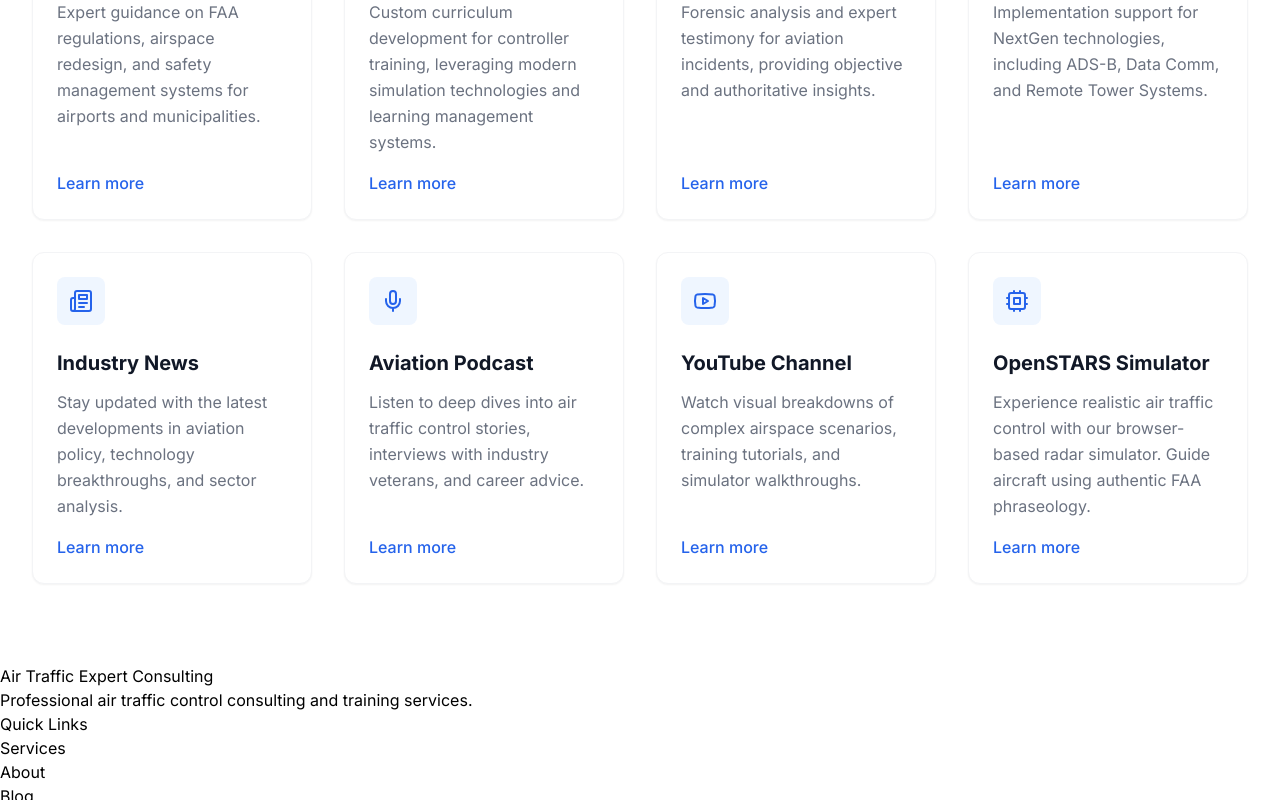
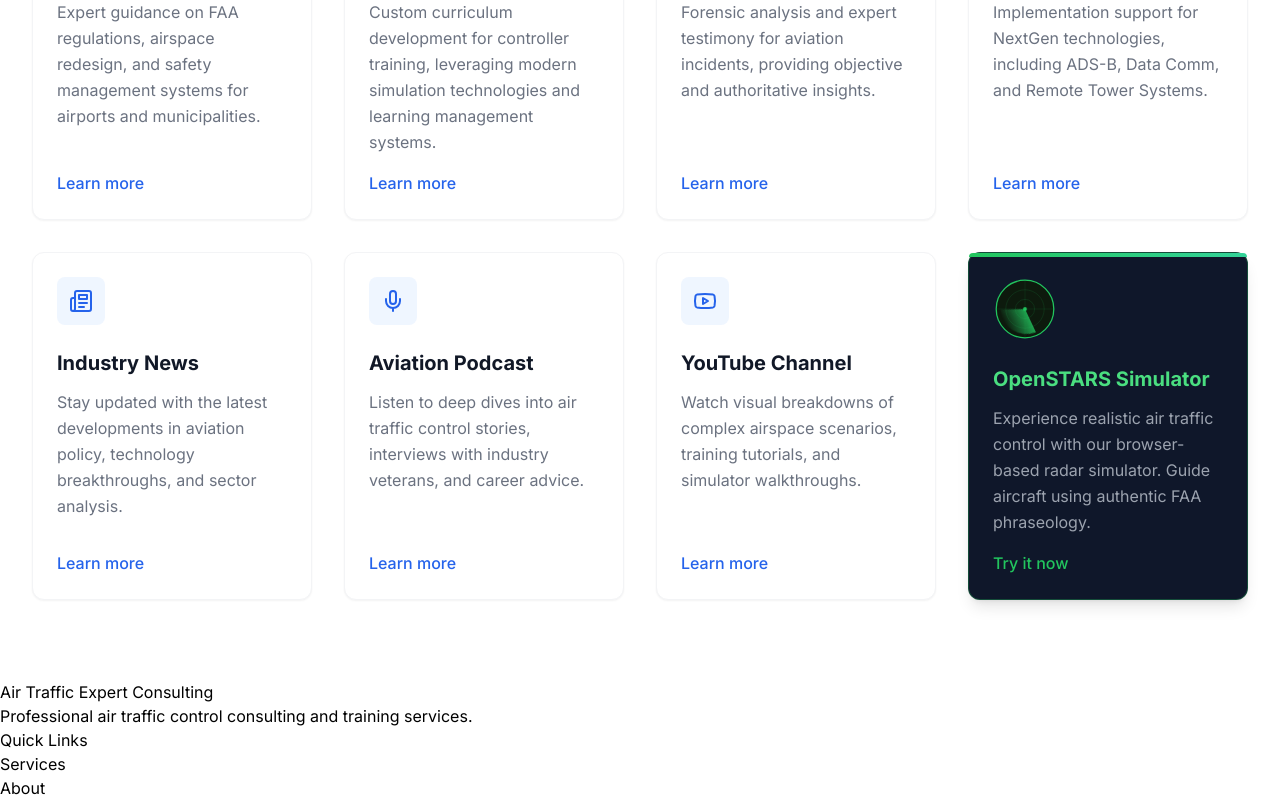
Before and after one commit to willmac1wm/airtrafficexpert-site, a React (Vite) app: page /#/services in a window 1280 px wide. Shown: the part 610-1410 px from the top of the page. Built offline with nearby package versions, Linux system fonts and the light colour scheme; no server answers.

Commit message:
Add animated radar icon for simulator service

```diff
--- a/components/Services.tsx
+++ b/components/Services.tsx
@@ -12,6 +12,35 @@ const iconMap: Record<string, React.FC<any>> = {
   Youtube,
   Newspaper,
 };
+
+// Custom animated radar icon for the simulator
+const RadarIcon: React.FC<{ className?: string }> = ({ className }) => (
+  <svg viewBox="0 0 100 100" className={className} style={{ width: '100%', height: '100%' }}>
+    <circle cx="50" cy="50" r="45" fill="#0d1a0d" stroke="#22c55e" strokeWidth="2"/>
+    <circle cx="50" cy="50" r="30" fill="none" stroke="#22c55e" strokeWidth="0.5" opacity="0.4"/>
+    <circle cx="50" cy="50" r="15" fill="none" stroke="#22c55e" strokeWidth="0.5" opacity="0.4"/>
+    <line x1="50" y1="5" x2="50" y2="95" stroke="#22c55e" strokeWidth="0.5" opacity="0.3"/>
+    <line x1="5" y1="50" x2="95" y2="50" stroke="#22c55e" strokeWidth="0.5" opacity="0.3"/>
+    <path
+      d="M50,50 L50,10 A40,40 0 0,1 85,65 Z"
+      fill="url(#radarSweep)"
+      style={{ transformOrigin: '50% 50%', animation: 'radarSpin 4s linear infinite' }}
+    />
+    <circle cx="50" cy="50" r="3" fill="#22c55e"/>
+    <defs>
+      <linearGradient id="radarSweep" x1="0%" y1="0%" x2="100%" y2="0%">
+        <stop offset="0%" stopColor="rgba(34, 197, 94, 0.8)"/>
+        <stop offset="100%" stopColor="rgba(34, 197, 94, 0)"/>
+      </linearGradient>
+    </defs>
+    <style>{`
+      @keyframes radarSpin {
+        from { transform: rotate(0deg); }
+        to { transform: rotate(360deg); }
+      }
+    `}</style>
+  </svg>
+);
 
 const Services: React.FC = () => {
   return (
@@ -30,6 +59,31 @@ const Services: React.FC = () => {
         <div className="grid grid-cols-1 md:grid-cols-2 lg:grid-cols-4 gap-8">
           {SERVICES.map((service) => {
             const Icon = iconMap[service.iconName] || Cpu;
+            const isSimulator = service.iconName === 'Radar';
+
+            if (isSimulator) {
+              // Special card for the simulator
+              return (
+                <Link
+                  key={service.id}
+                  to={service.link}
+                  className="group relative bg-slate-900 p-6 rounded-xl shadow-lg hover:shadow-2xl border border-green-500/30 transition-all duration-300 flex flex-col hover:border-green-500/60 hover:shadow-green-500/20"
+                >
+                  <div className="absolute top-0 left-0 w-full h-1 bg-gradient-to-r from-green-500 to-emerald-400 rounded-t-xl"></div>
+                  <div className="h-16 w-16 rounded-lg flex items-center justify-center mb-6 group-hover:scale-110 transition-transform duration-300">
+                    <RadarIcon />
+                  </div>
+                  <h3 className="text-xl font-bold text-green-400 mb-3">{service.title}</h3>
+                  <p className="text-gray-400 leading-relaxed mb-4 flex-grow">
+                    {service.description}
+                  </p>
+                  <span className="inline-flex items-center text-green-500 font-medium group-hover:text-green-400 mt-auto">
+                    Try it now <span className="ml-1 opacity-0 group-hover:opacity-100 group-hover:translate-x-1 transition-all">→</span>
+                  </span>
+                </Link>
+              );
+            }
+
             return (
               <div key={service.id} className="group relative bg-white p-6 rounded-xl shadow-sm hover:shadow-xl border border-gray-100 transition-all duration-300 flex flex-col">
                 <div className="absolute top-0 left-0 w-full h-1 bg-gradient-to-r from-blue-500 to-cyan-400 rounded-t-xl opacity-0 group-hover:opacity-100 transition-opacity"></div>
```
